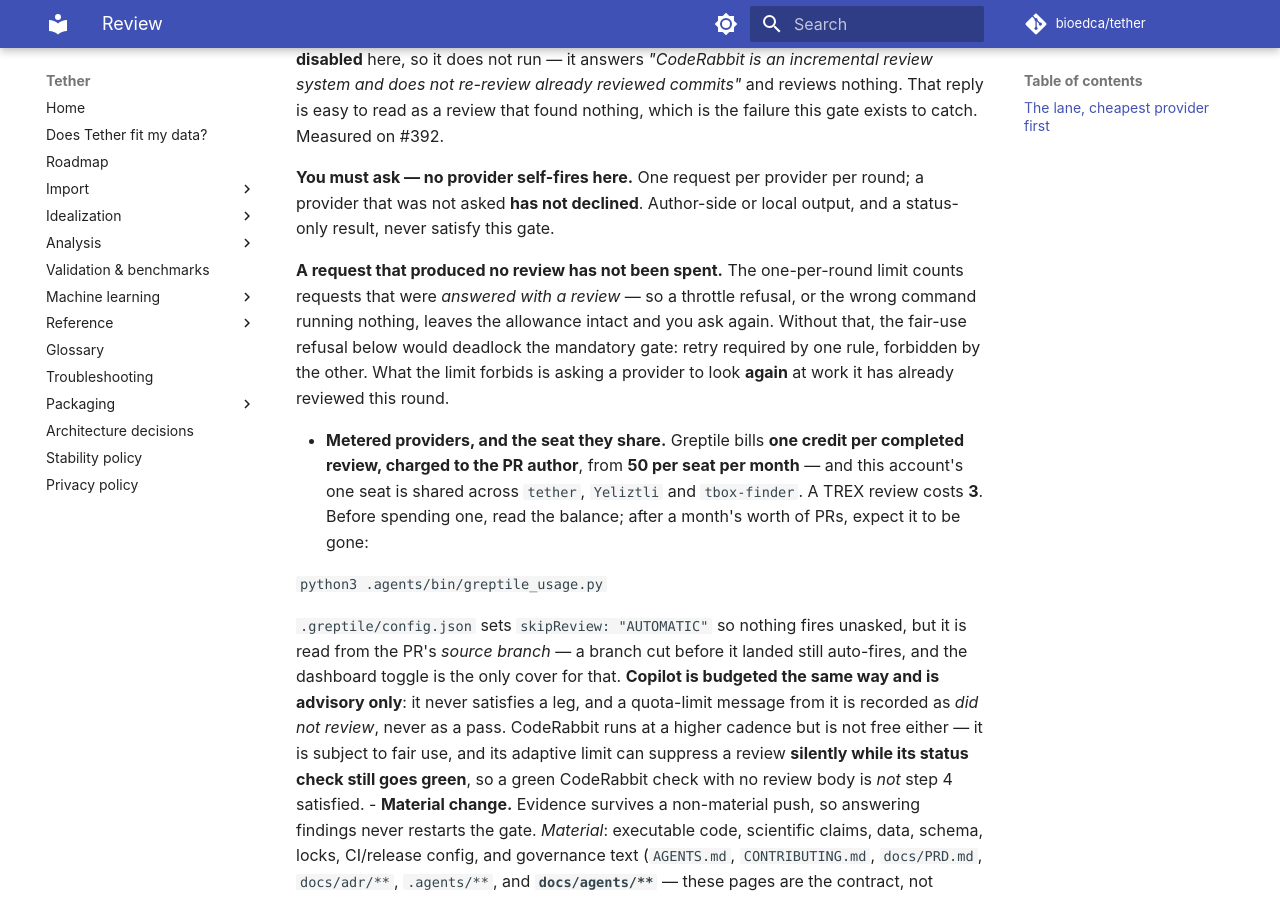
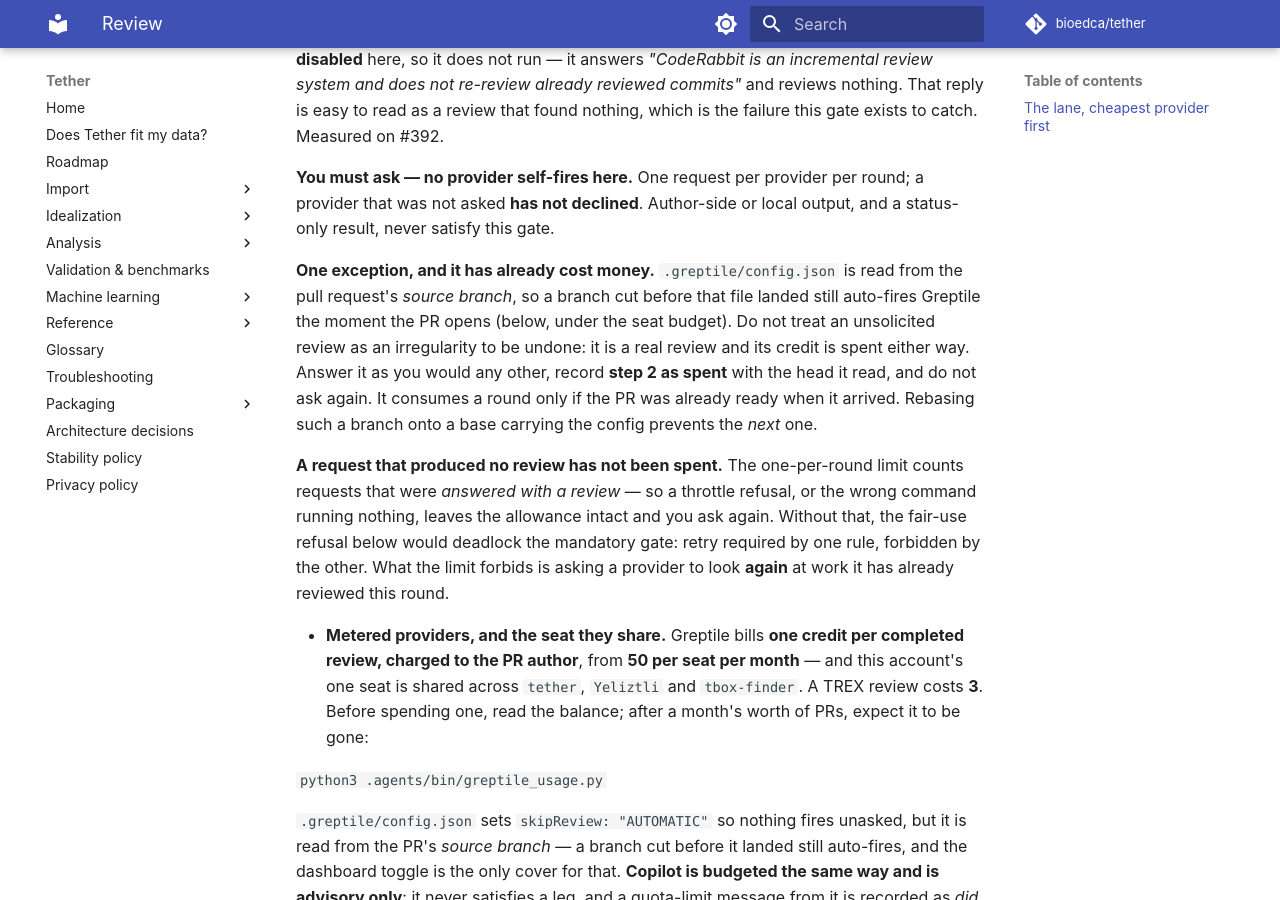
Before and after one commit to bioedca/tether, an MkDocs documentation site: the page built from docs/agents/review.md, in a window 1280 px wide and 900 px high, scrolled down 1177 px. Built offline with MkDocs 1.6.1 and Material for MkDocs 9.7.7, drawn with Linux system fonts in a browser that asks for light colours; comment, search, counter and statistics services are not loaded; the version menu is left out.

Commit message:
fix(agents): key the label migration on the count, not on the draft state
Two P1s, and the first is a hole in the migration I added three commits ago.

Keying the clearing on "has never been ready" left a stale label stuck the
moment such a PR was marked ready: never_ready went false while the recomputed
count stayed zero, so neither branch cleared it - and agent-triage.yml has no
ready_for_review trigger that could have caught the transition. The launcher
then trusts the stale label and the PR can never reach the mandatory CodeRabbit
stage, which is the same unrecoverable state the migration existed to prevent,
reached by a slightly later route.

Keyed on the COUNT instead: zero counted rounds means a round label is stale,
whatever the draft state. Event-independent, so it is right on whichever triage
run happens next and needs no new workflow trigger. Zero is evidence of none
rather than absence of evidence, which is what makes it safe - an unreadable
list raises TriageError rather than counting as empty, and an unreadable
timeline counts everything. Both failure modes push the count UP. Untimestamped
evidence still keeps a label alive by making rounds non-zero.

Second: "no provider self-fires" was stated blanketly in five places while
review.md, twenty lines below its own copy, and ADR-0062 both record that a
branch cut before .greptile/config.json landed still auto-fires Greptile - the
config is read from the PR's source branch. A worker meeting an unsolicited
paid review had contradictory instructions about whether it even exists.

Qualified in all five, and with the missing half added: what to DO. The credit
is spent either way, so the review is answered like any other and step 2 is
recorded as spent - never discarded as unsolicited. It is a round only if the PR
was already ready. Rebasing onto a base carrying the config prevents the next one.

Refs: #384

```diff
--- a/docs/agents/review.md
+++ b/docs/agents/review.md
@@ -49,6 +49,14 @@
 **You must ask — no provider self-fires here.** One request per provider per round; a provider that
 was not asked **has not declined**. Author-side or local output, and a status-only result, never
 satisfy this gate.
+
+**One exception, and it has already cost money.** `.greptile/config.json` is read from the pull
+request's *source branch*, so a branch cut before that file landed still auto-fires Greptile the
+moment the PR opens (below, under the seat budget). Do not treat an unsolicited review as an
+irregularity to be undone: it is a real review and its credit is spent either way. Answer it as you
+would any other, record **step 2 as spent** with the head it read, and do not ask again. It consumes
+a round only if the PR was already ready when it arrived. Rebasing such a branch onto a base
+carrying the config prevents the *next* one.
 
 **A request that produced no review has not been spent.** The one-per-round limit counts requests
 that were *answered with a review* — so a throttle refusal, or the wrong command running nothing,
```
Also changed, not shown: AGENTS.md (+3 -1 lines), CLAUDE.md (+3 -1 lines), CONTRIBUTING.md (+6 -0 lines), docs/PRD.md (+4 -1 lines), 2 other files.
